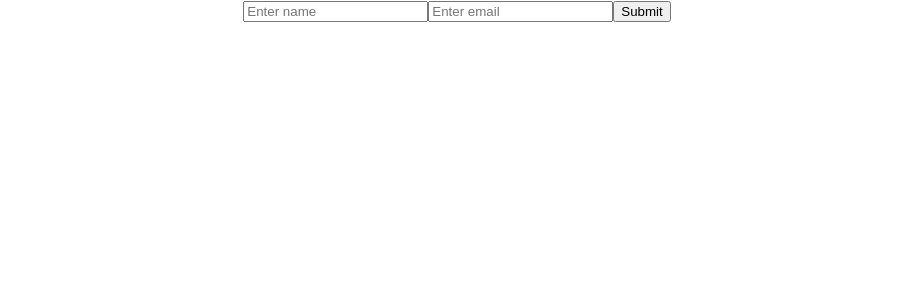
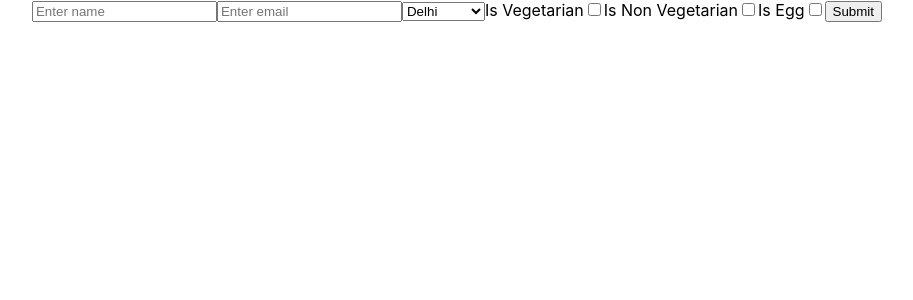
Before and after one commit to Saurabh884/React-Components, a React (Create React App) app: page / in a window 1280 px wide. Shown: the top 300 px of the page, without its empty margins (183-1096 px from the left). Built offline with nearby package versions, Linux system fonts and the light colour scheme.

Commit message:
added new form component

```diff
--- a/package.json
+++ b/package.json
@@ -8,6 +8,7 @@
     "@testing-library/user-event": "^13.5.0",
     "react": "^18.3.1",
     "react-dom": "^18.3.1",
+    "react-hook-form": "^7.52.1",
     "react-scripts": "5.0.1",
     "web-vitals": "^2.1.4"
   },
--- a/src/App.js
+++ b/src/App.js
@@ -1,10 +1,11 @@
 import "./App.css";
-import FormComponent from "./components/formcomponent";
+import FormAllField from "./components/formAllFields";
+
 
 function App() {
   return (
     <div className="App">
-      <FormComponent />
+     <FormAllField/>
     </div>
   );
 }
--- /dev/null
+++ b/src/components/formAllFields/index.js
@@ -0,0 +1,43 @@
+import React, { useState } from 'react'
+
+const FormAllField = () => {
+  const [formData, setFormData] = useState({
+    name:"",
+    email:"",
+    address :"",
+    isVegetarian:false,
+    isNonVegetarian:false,
+    isEgg:false
+
+  })
+  const handleInputChange = (e) => {
+    const {name , value , type , checked} = e.target
+    setFormData({...formData, [name]: type==="checkbox" ? checked :value })
+  }
+
+  const handleSubmit = (e) => {
+    e.preventDefault();
+    console.log(formData);
+  }
+  return (
+    <div>
+        <input type='text' placeholder='Enter name' name='name' value={formData.name} onChange={handleInputChange} />
+        <input type='email' placeholder='Enter email' name='email' value={formData.email} onChange={handleInputChange} />
+        <select onChange={handleInputChange} name='address' value={formData.address}  >
+        <option>Delhi</option>
+        <option>Bangalore</option>
+        <option>Mumbai</option>
+        </select>
+        <label>Is Vegetarian</label>
+        <input type='checkbox' checked={formData.isVegetarian} onChange={handleInputChange} name='isVegetarian' />
+        <label>Is Non Vegetarian</label>
+        <input type='checkbox' checked={formData.isNonVegetarian} onChange={handleInputChange} name='isNonVegetarian' />
+        <label>Is Egg</label>
+        <input type='checkbox' checked={formData.isEgg} onChange={handleInputChange} name='isEgg' />
+
+        <button type='submit' onClick={handleSubmit}>Submit</button>
+    </div>
+  )
+}
+
+export default FormAllField;
```
Also changed, not shown: src/components/formAllFields/index.css (added), 1 other file (tests, documents, lock files or other folders).
